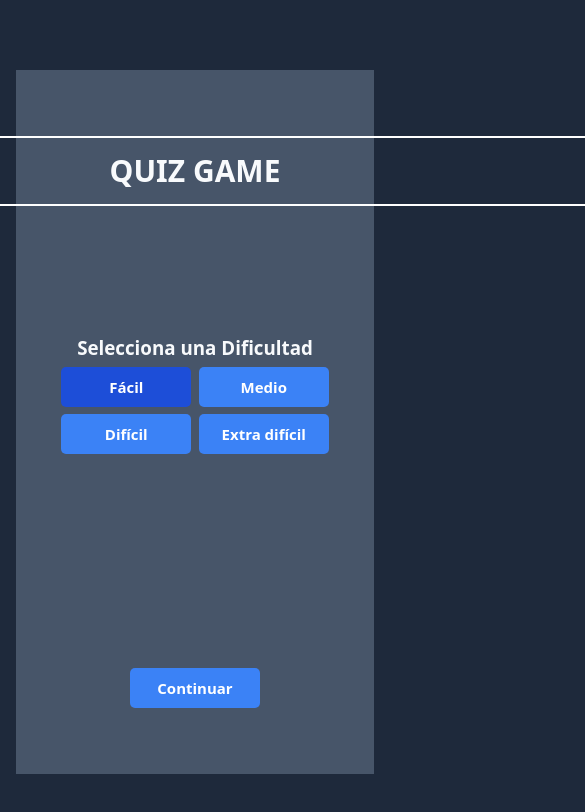
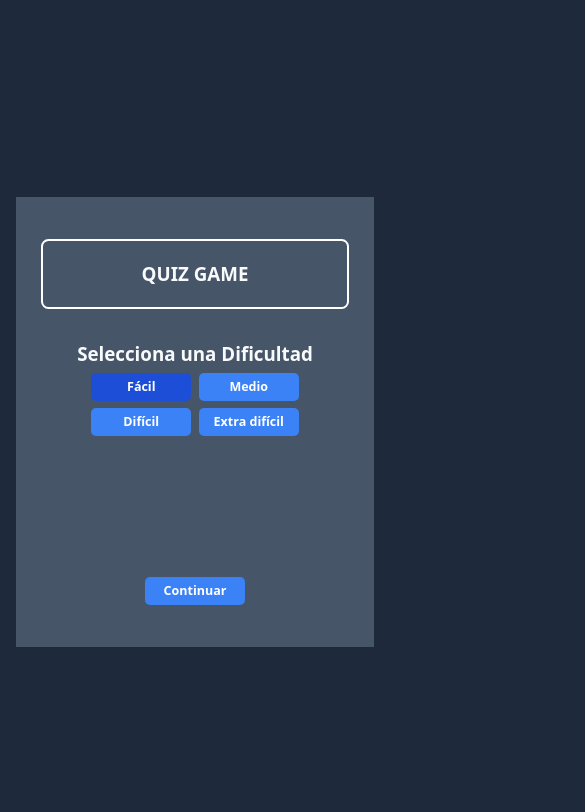
Before and after one commit to Cerezoac94/react-quizGame, a React (Vite) app: page / in a window 390 px wide. Shown: the top 812 px of the page, 585 px wide, since content can reach past the window. Built offline with nearby package versions, Linux system fonts and the light colour scheme.

Commit message:
refactor: Refactor styles containers

```diff
--- a/src/components/button/Button.jsx
+++ b/src/components/button/Button.jsx
@@ -2,7 +2,7 @@ const Button = ({ text, f, active }) => {
 	return (
 		<section>
 			<button
-				className={` hover:bg-blue-700 text-2xl text-white font-semibold py-4 px-4 rounded-lg w-[130px] ${
+				className={` hover:bg-blue-700 text-xl md:text-2xl text-white font-semibold p-2 md:p-4 rounded-lg w-[100px]  md:w-[130px] ${
 					active ? 'bg-blue-700' : 'bg-blue-500'
 				}`}
 				onClick={f}>
--- a/src/components/title/Title.jsx
+++ b/src/components/title/Title.jsx
@@ -1,7 +1,9 @@
 const Title = ({ text }) => {
 	return (
-		<section className='w-[800px] h-28  flex flex-col justify-center border-2 border-white rounded-xl'>
-			<h1 className='text-5xl font-bold'>{text}</h1>
+		<section className='w-full h-28 flex flex-col justify-center border-2 border-white rounded-xl'>
+			<h1 className='text-3xl font-semibold md:text-5xl md:font-bold'>
+				{text}
+			</h1>
 		</section>
 	)
 }
--- a/src/modules/game/GameContainer.jsx
+++ b/src/modules/game/GameContainer.jsx
@@ -2,7 +2,7 @@ import CardQuestionContainer from './components/CardQuestionContainer'
 
 const GameContainer = () => {
 	return (
-		<section className='w-11/12 h-5/6 bg-slate-600 '>
+		<section className=' w-11/12 max-w-[950px] min-h-[450px] p-10 bg-slate-600 '>
 			<CardQuestionContainer />
 
 			{/* comodines component */}
--- a/src/modules/game/components/CardQuestion.jsx
+++ b/src/modules/game/components/CardQuestion.jsx
@@ -33,13 +33,13 @@ const CardQuestion = () => {
 
 	return (
 		<section className='h-full flex flex-col items-center justify-around'>
-			<p className='w-[800px] h-28 flex flex-col border-2 border-white rounded-xl text-3xl font-semibold'>{`Pregunta ${
+			<p className='w-full max-w-[800px] h-28 flex flex-col border-2 border-white rounded-xl md:text-3xl text-xl font-semibold px-2'>{`Pregunta ${
 				questionNumber + 1
 			}:  ${question}`}</p>
-			<section className='w-[720px] h-[200px] flex flex-wrap justify-center gap-3'>
+			<section className='w-11/12 max-w-[720px] min-h-[200px] flex flex-wrap justify-center content-center gap-3'>
 				{options.map((option, i) => (
 					<p
-						className={` w-[330px] h-[85px] text-3xl py-3 px-4 border  rounded-xl hover:border-blue-700 hover:border-2 ${
+						className={` flex w-5/12 min-h-[70px] h-auto md:text-3xl text-xl  py-3 px-4 border  rounded-xl hover:border-blue-700 hover:border-2 ${
 							active === i ? 'border-blue-700 border-2' : 'border-white'
 						}`}
 						key={i}
--- a/src/modules/main/MainContainer.jsx
+++ b/src/modules/main/MainContainer.jsx
@@ -19,7 +19,7 @@ const MainContainer = () => {
 	}
 
 	return (
-		<section className='flex flex-col text-center justify-around items-center w-11/12 h-5/6 bg-slate-600'>
+		<section className='flex flex-col text-center justify-around items-center w-11/12 max-w-[950px] h-[450px] max-h-[480px] p-10 bg-slate-600 '>
 			{page == 3 ? (
 				<>
 					<Title text='NOTES' />
--- a/src/modules/main/components/dificultyMenu/DifficultyMenu.jsx
+++ b/src/modules/main/components/dificultyMenu/DifficultyMenu.jsx
@@ -7,7 +7,7 @@ const DifficultyMenu = () => {
 	const { handleDifficulty, difficulty } = useContext(menuContext)
 	const { active, handleActive } = useActive(difficulty)
 	return (
-		<section className='flex flex-col items-center gap-3 w-[320px] h-[200px]'>
+		<section className='flex flex-col items-center gap-3 w-[260px] md:w-[320px] h-[200px]'>
 			<h1 className='text-3xl font-semibold'>Selecciona una Dificultad</h1>
 			<section className='flex flex-wrap justify-center gap-3'>
 				<Button
--- a/src/modules/main/components/totalQuestionMenu/TotalQuestionMenu.jsx
+++ b/src/modules/main/components/totalQuestionMenu/TotalQuestionMenu.jsx
@@ -6,7 +6,7 @@ const TotalQuestionMenu = () => {
 	const { handleTotalQuestions, totalQuestions } = useContext(menuContext)
 	const { active, handleActive } = useActive(totalQuestions)
 	return (
-		<section className='flex flex-col items-center gap-3 w-[320px] h-[200px]'>
+		<section className='flex flex-col items-center gap-3 w-[260px] md:w-[320px] h-[200px]'>
 			<h2 className='text-3xl font-semibold'>
 				Selecciona la cantidad de preguntas
 			</h2>
--- a/src/utils/constants.js
+++ b/src/utils/constants.js
@@ -191,7 +191,7 @@ export const preg = [
 				'id': '8m',
 				'pregunta': 'Qué afirma el principio de Arquímedes?',
 				'respuestas_incorrectas': [
-					'Todo objeto en reposo permanece en reposo y todo objeto en movimiento permanece en movimiento, a menos que actúe sobre él una fuerza neta.',
+					'Todo objeto en reposo permanece en reposo, a menos que actúe sobre él una fuerza neta.',
 					'La energía total del universo es constante.',
 					'La fuerza que actúa sobre un cuerpo es directamente proporcional a la aceleración que adquiere.',
 				],
```
